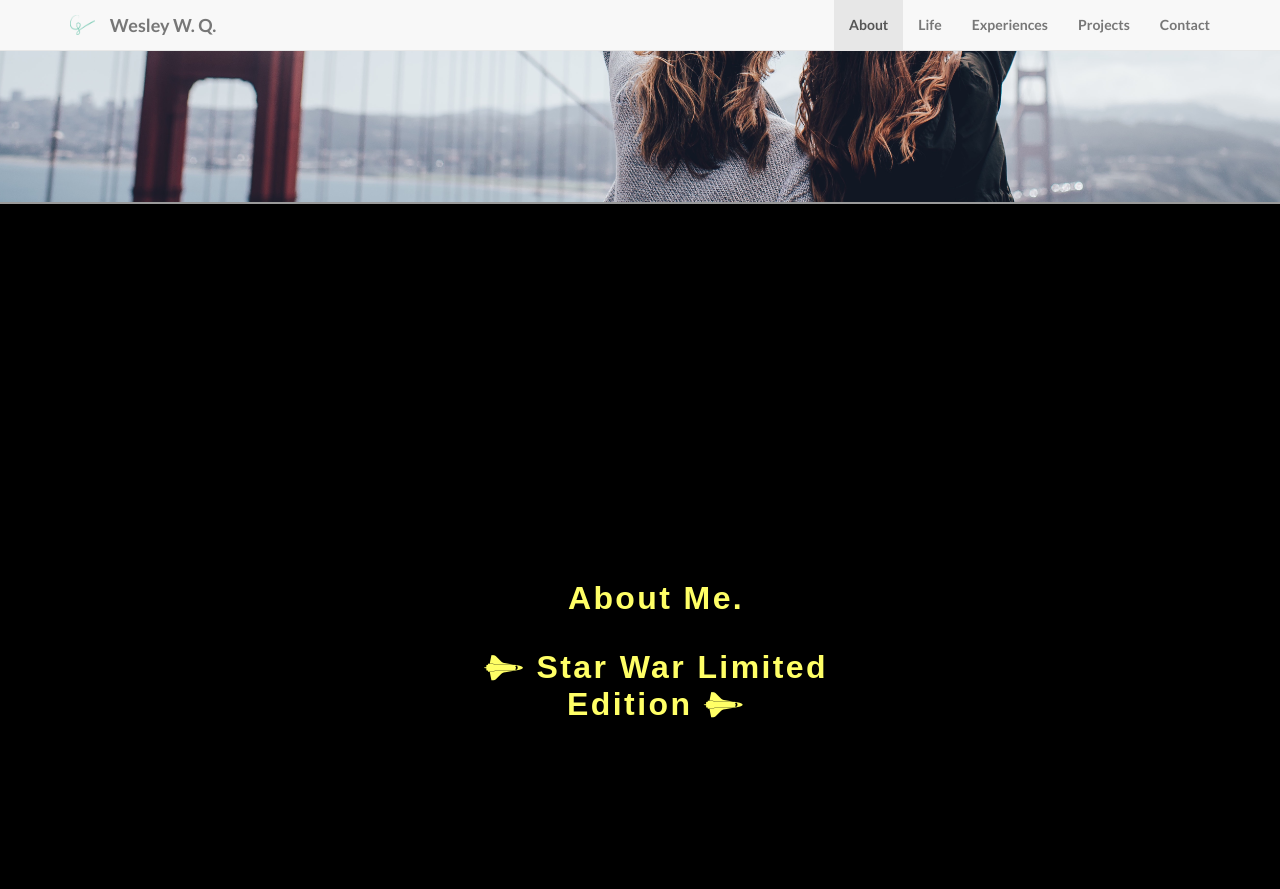
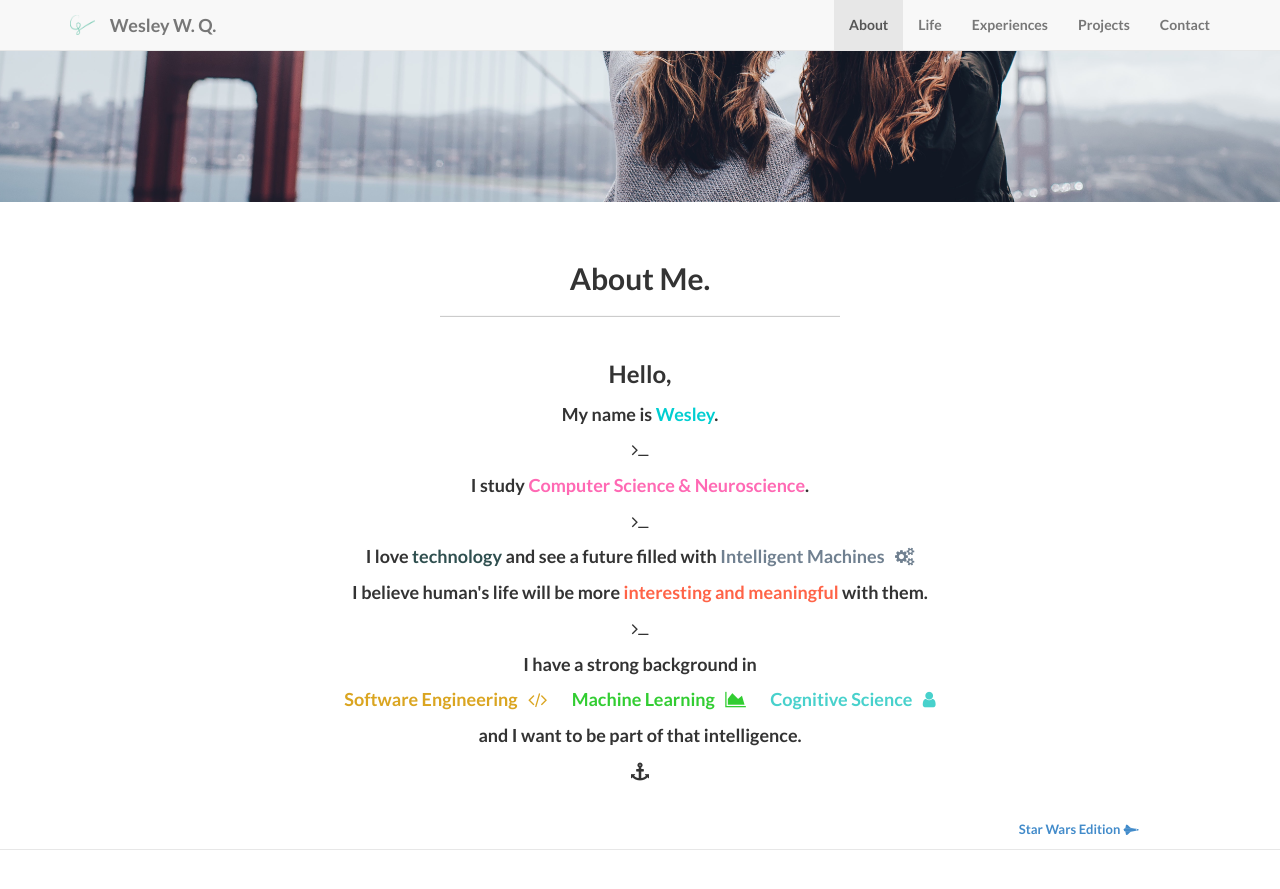
Before and after one commit to WesleyyC/wesleyyc.github.io, a Jekyll site: the page built from index.html, in a window 1280 px wide and 900 px high, scrolled down 575 px. Shown: the top 889 px of the window. Built offline with Jekyll 4.4.1, drawn with Linux system fonts in a browser that asks for light colours; nearby versions of some CDN libraries; some web fonts are replaced.

Commit message:
Update Star Wars

```diff
--- a/_includes/about.html
+++ b/_includes/about.html
@@ -1,6 +1,6 @@
     <!-- About Section -->
     <section id="about" class="container content-section text-center">
-        <div class="row">
+        <div id="about_change" class="row">
             <div class="col-lg-8 col-lg-offset-2">
               <br/><br/>
               <h2>About Me.</h2>
@@ -21,5 +21,11 @@
                 <p><i class="fa fa-anchor"></i></p>
                 <br/>
               </font>
+            </div>
+            <div class="col-md-3 col-md-push-9" align="center">
+              <font size="2px">
+                <p><a id="change_to_star_war" href="#" onClick="return false;">Star Wars Edition <i class="fa fa-space-shuttle"></i></a></p>
+              </font>
+            </div>
         </div>
     </section>
--- a/_includes/js.html
+++ b/_includes/js.html
@@ -74,3 +74,12 @@
       ]
     }
 </script>
+
+<script type="text/javascript">
+  var changeButton = document.getElementById('change_to_star_war');
+  changeButton.addEventListener('click', function() {
+    document.getElementById('about_change').innerHTML =
+    '<iframe src="rsc/about_star_war/index.html"></iframe>'
+    document.getElementById("about").className = "";
+  });
+</script>
--- a/_layouts/default.html
+++ b/_layouts/default.html
@@ -4,7 +4,7 @@
 
 	<body>
 		{% include header.html %}
-		{% include about_star_war.html %}
+		{% include about.html %}
 		{% include instagram.html %}
 		{% include experiences.html %}
 		{% include projects.html %}
```
Also changed, not shown: 15 other files.
